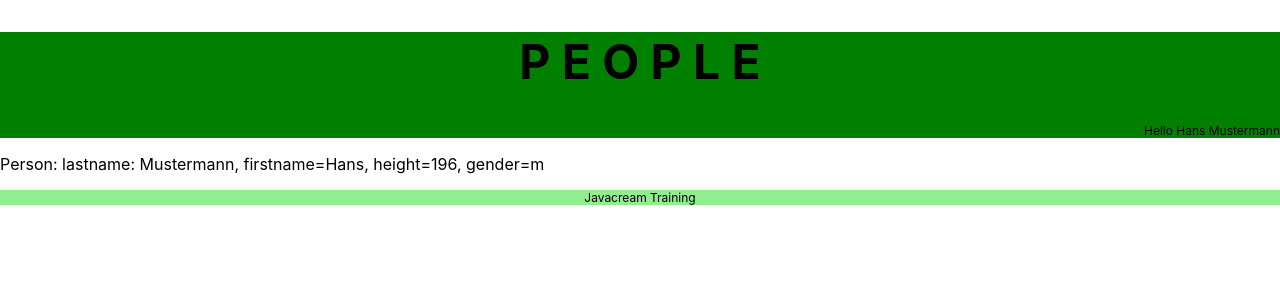
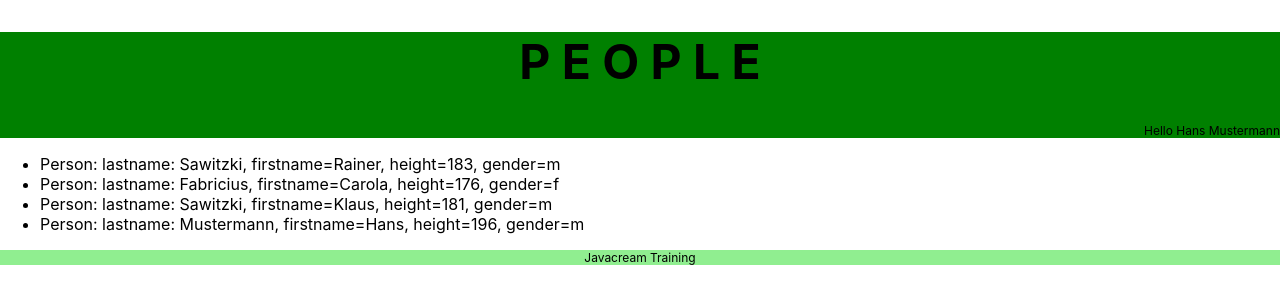
Before and after one commit to Javacream/org.javacream.training.react, a React (Create React App) app in the folder training/: page / in a window 1280 px wide. Shown: the top 304 px of the page. Built offline with nearby package versions, Linux system fonts and the light colour scheme.

Commit message:
fix problems, add id to Person

```diff
--- a/training/src/people/component/content/PeopleContentComponent.js
+++ b/training/src/people/component/content/PeopleContentComponent.js
@@ -1,9 +1,10 @@
 import React from 'react';
-import {profile} from '../../model/PeopleData'
+import {peopleData} from '../../test/PeopleData'
 function PeopleContentComponent(){
-
+    let people = peopleData.allPeople()
+    let peopleHtml = people.map(person => <li>{person.info()}</li>)
     return (
-    <p>{profile.info()}</p>
+    <ul>{peopleHtml}</ul>
     )
 }
 
--- a/training/src/people/component/content/PeopleProfileComponent.js
+++ b/training/src/people/component/content/PeopleProfileComponent.js
@@ -1,5 +1,5 @@
 import React from 'react';
-import {profile} from '../../model/PeopleData'
+import {profile} from '../../test/PeopleData'
 function PeopleProfileComponent(){
 
     return (
--- a/training/src/people/model/PeopleController.js
+++ b/training/src/people/model/PeopleController.js
@@ -4,13 +4,14 @@ class PeopleController{
 
     constructor(){
         this.people = []
-        this.counter = 0
+        this.counter = 0;
     }
 
     add(lastname, firstname, height, gender){
         const person = new Person(this.counter, lastname, firstname, height, gender)
         this.people.push(person)
-        this.counter++
+        this.counter++;
+        return person
     }
 
     allPeople() {
@@ -20,7 +21,7 @@ class PeopleController{
     peopleByGender(gender){
         return this.people.filter((p) => p.gender === gender)
     }
-    eopleLastname(lastname){
+    peopleLastname(lastname){
         return this.people.filter((p) => p.lastname === lastname)
     }
 
--- a/training/src/people/model/Person.js
+++ b/training/src/people/model/Person.js
@@ -1,6 +1,7 @@
 class Person{
-    constructor(lastname, firstname, height, gender){
-        this.lastname = lastname;
+    constructor(id, lastname, firstname, height, gender){
+        this.id = id
+        this.lastname = lastname
         this.firstname = firstname
         this.height = height
         this.gender = gender
--- a/training/src/people/model/PeopleData.js
+++ b/training/src/people/test/PeopleData.js
@@ -1,10 +1,10 @@
 import {Person} from '../model/Person'
 import {PeopleController} from '../model/PeopleController'
 
-let profile = new Person("Mustermann", "Hans", 196, "m");
+let profile = new Person(42, "Mustermann", "Hans", 196, "m");
 let peopleData = new PeopleController()
 peopleData.add("Sawitzki", "Rainer", 183, 'm')
 peopleData.add("Fabricius", "Carola", 176, 'f')
 peopleData.add("Sawitzki", "Klaus", 181, 'm')
-
+peopleData.allPeople().push(profile)
 export {profile, peopleData}
```
